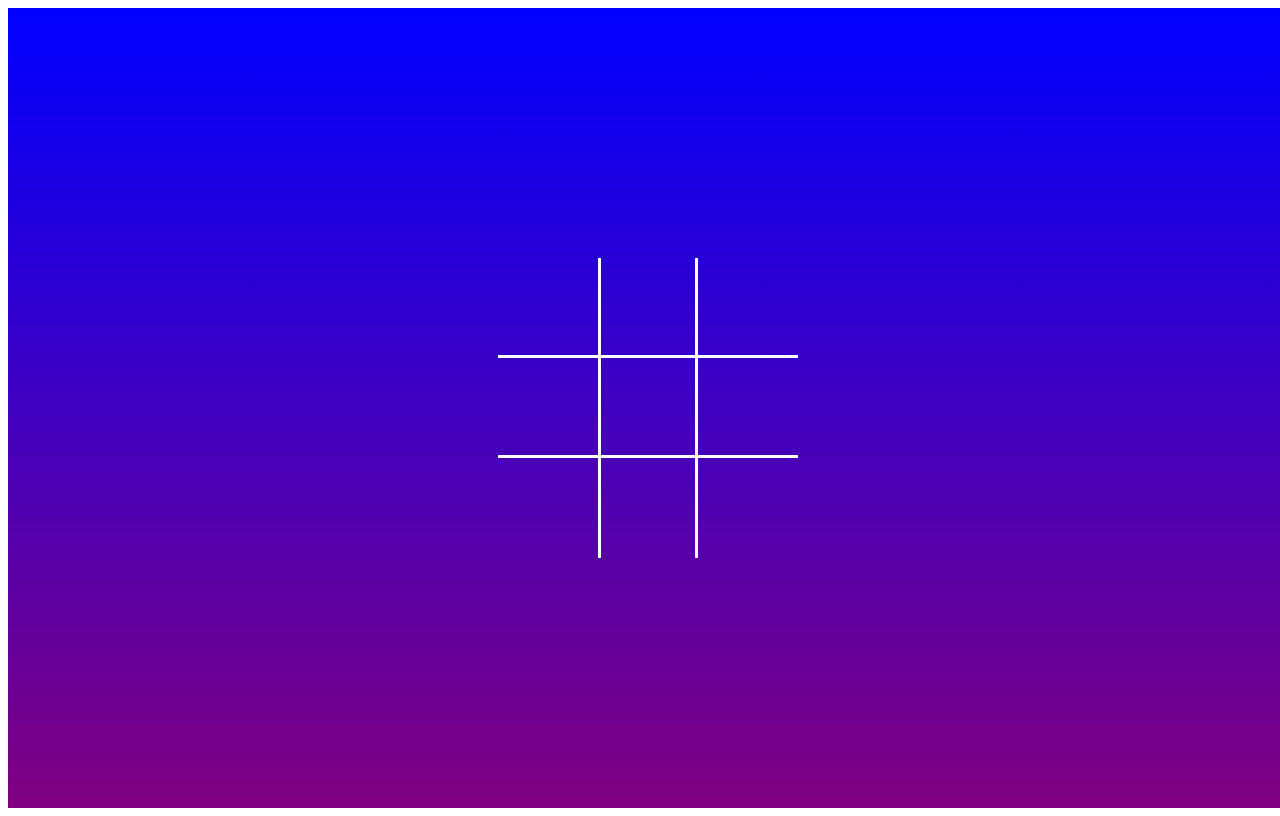
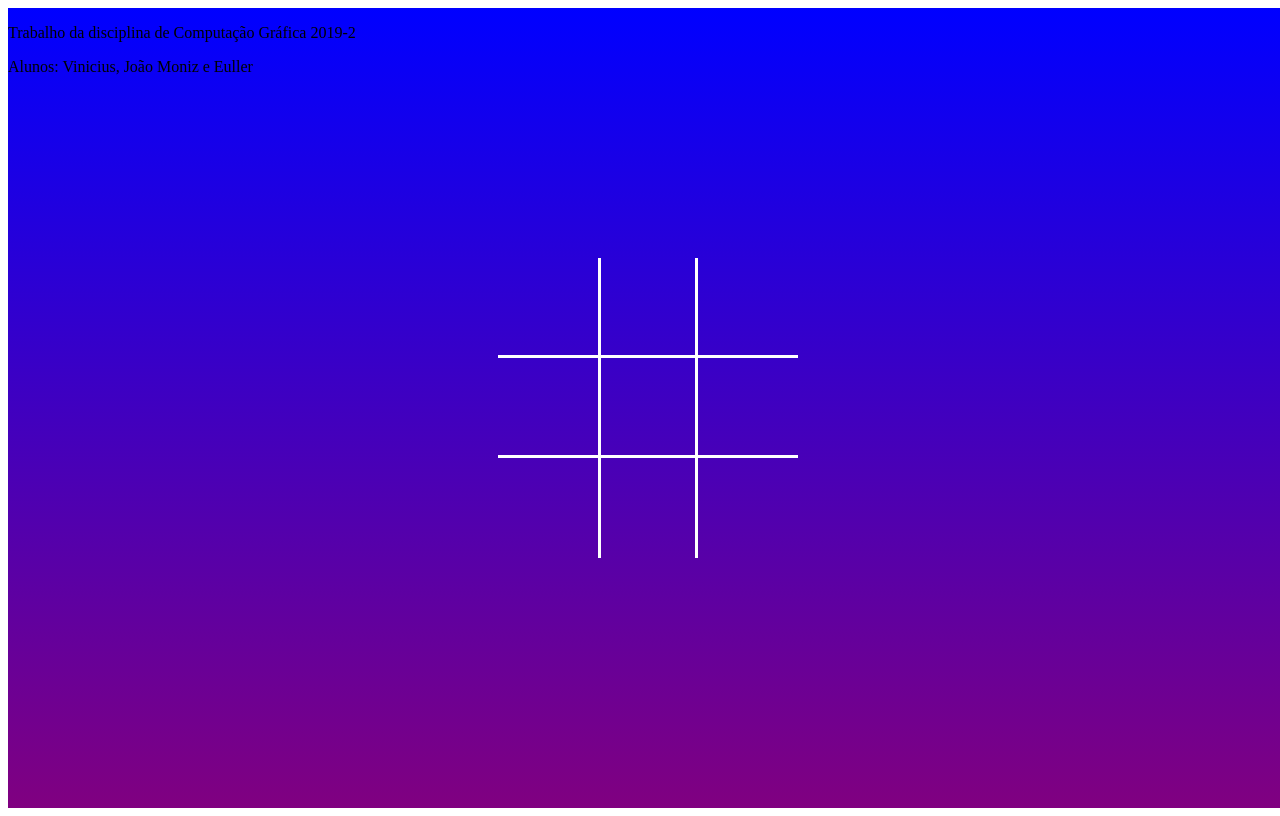
Before and after one commit to vinicius-batista/jogodavelha, a Vue app: page / in a window 1280 px wide. Built offline with nearby package versions, Linux system fonts and the light colour scheme.

Commit message:
add names

```diff
--- a/src/App.vue
+++ b/src/App.vue
@@ -1,5 +1,10 @@
 <template>
   <div :class="{ app: true, 'bg-red': myTurn, 'bg-blue': !myTurn }">
+    <div>
+      <p>Trabalho da disciplina de Computação Gráfica 2019-2</p>
+      <p>Alunos: Vinicius, João Moniz e Euller</p>
+    </div>
+
     <div class="grid" v-show="true">
       <div v-for="(block, index) in grid" @click="select(index)" :key="index">
         <block :figure.sync="block.figure"/>
```
